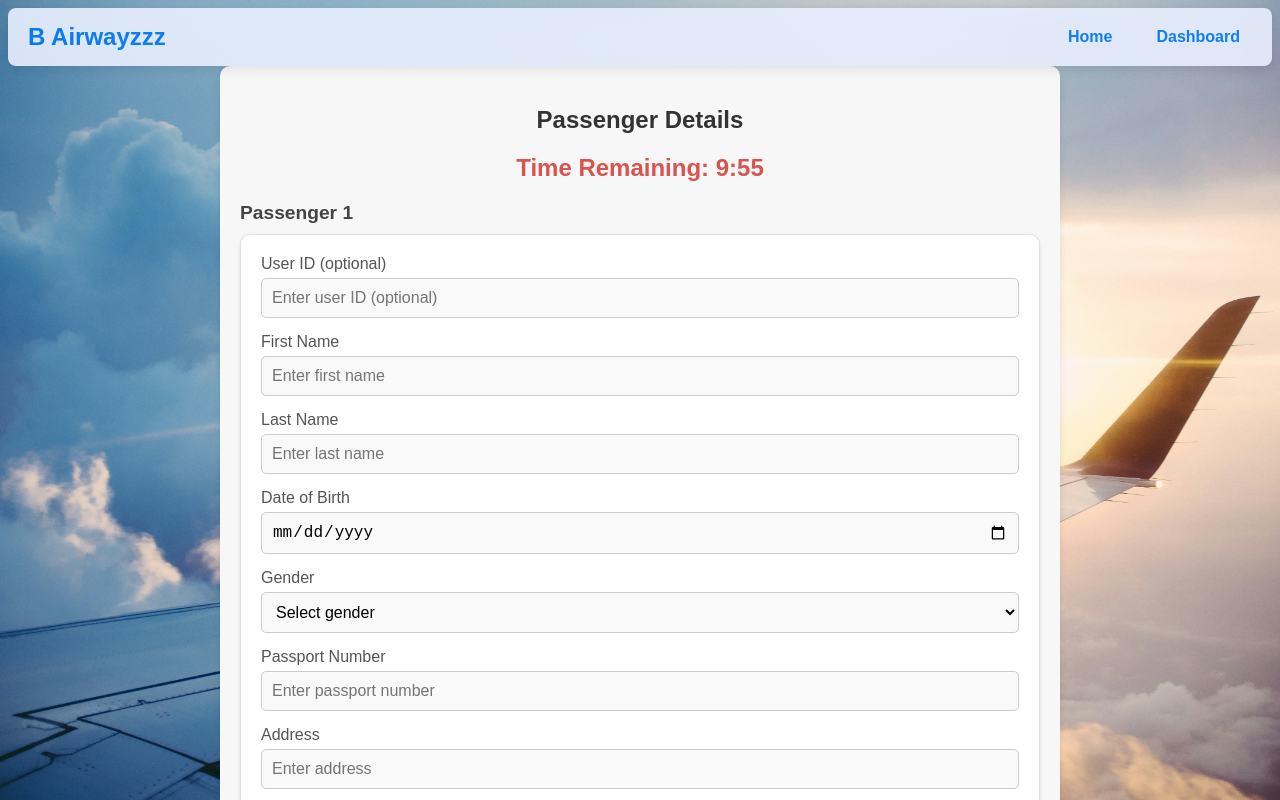
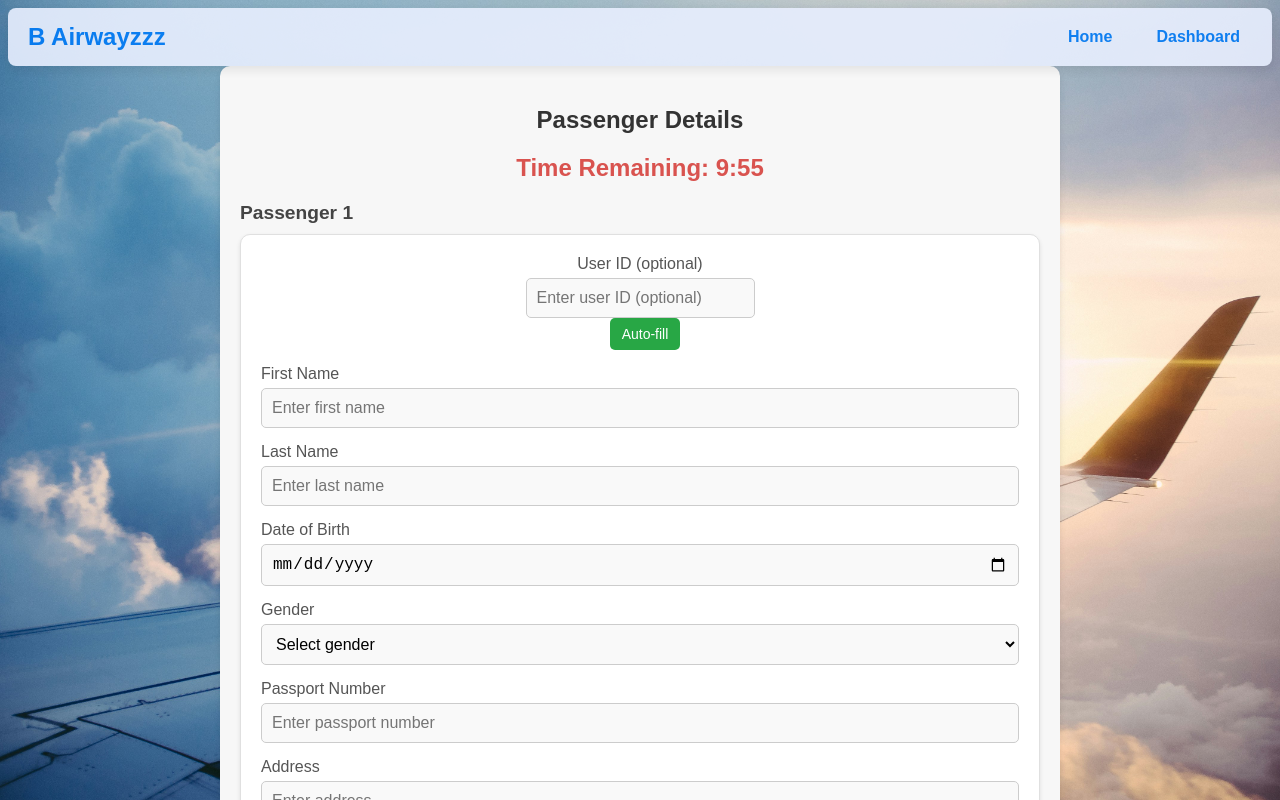
Before and after one commit to Shaveen12/Airline_frontend, an Angular app: page /passenger-details in a window 1280 px wide. Shown: the top 800 px of the page. Built offline with nearby package versions, Linux system fonts and the light colour scheme.

Commit message:
Added autofill for registered users

```diff
--- a/src/app/passenger-details/passenger-details.component.css
+++ b/src/app/passenger-details/passenger-details.component.css
@@ -82,6 +82,25 @@
     margin-bottom: 20px;
 }
 
+.user-id-group {
+  display: flex;
+  align-items: center;
+}
+
+.fetch-button {
+  margin-left: 10px;
+  padding: 8px 12px;
+  background-color: #28a745;
+  color: white;
+  border: none;
+  border-radius: 5px;
+  cursor: pointer;
+  font-size: 14px;
+}
+
+.fetch-button:hover {
+  background-color: #218838;
+}
 
   @media (max-width: 768px) {
     .passenger-details-container {
--- a/src/app/passenger-details/passenger-details.component.html
+++ b/src/app/passenger-details/passenger-details.component.html
@@ -12,9 +12,10 @@
         <h3>Passenger {{ i + 1 }}</h3>
 
         <div [formGroupName]="i" class="passenger-form">
-                <div class="form-group">
+          <div class="form-group user-id-group">
             <label for="user_id_{{ i }}">User ID (optional)</label>
             <input id="user_id_{{ i }}" formControlName="user_id" type="text" placeholder="Enter user ID (optional)">
+            <button type="button" class="fetch-button" (click)="fetchUserDetails(i)">Auto-fill</button>
           </div>
 
           <div class="form-group">
@@ -47,19 +48,16 @@
             <input id="passport_number_{{ i }}" formControlName="passport_number" type="text" placeholder="Enter passport number" required>
           </div>
 
-                <!-- New Address Field -->
           <div class="form-group">
             <label for="address_{{ i }}">Address</label>
             <input id="address_{{ i }}" formControlName="address" type="text" placeholder="Enter address" required>
           </div>
 
-                <!-- New State Field -->
           <div class="form-group">
             <label for="state_{{ i }}">State</label>
             <input id="state_{{ i }}" formControlName="state" type="text" placeholder="Enter state" required>
           </div>
 
-                <!-- New Country Field -->
           <div class="form-group">
             <label for="country_{{ i }}">Country</label>
             <input id="country_{{ i }}" formControlName="country" type="text" placeholder="Enter country" required>
--- a/src/app/passenger-details/passenger-details.component.ts
+++ b/src/app/passenger-details/passenger-details.component.ts
@@ -5,6 +5,7 @@ import { Router } from '@angular/router';
 import { CommonModule } from '@angular/common';
 import { Subscription, interval } from 'rxjs';
 import { take } from 'rxjs/operators';
+import { UserService } from '../user.service';
 
 @Component({
   selector: 'app-passenger-details',
@@ -25,6 +26,7 @@ export class PassengerDetailsComponent implements OnInit, OnDestroy {
   constructor(
     private fb: FormBuilder,
     private bookingService: BookingService,
+    private userService: UserService,
     private router: Router
   ) {
     this.passengerForm = this.fb.group({
@@ -108,6 +110,29 @@ export class PassengerDetailsComponent implements OnInit, OnDestroy {
     return `${minutes}:${remainingSeconds < 10 ? '0' : ''}${remainingSeconds}`;
   }
 
+  fetchUserDetails(index: number): void {
+    const userId = this.passengers.at(index).get('user_id')?.value;
+
+    if (userId) {
+      this.userService.getUserDetails(userId).subscribe(userDetails => {
+        if (userDetails) {
+          this.passengers.at(index).patchValue({
+            first_name: userDetails.first_name,
+            last_name: userDetails.last_name,
+            dob: userDetails.dob,
+            gender: userDetails.gender,
+            passport_number: userDetails.passport_number,
+            address: userDetails.address,
+            state: userDetails.state,
+            country: userDetails.country,
+          });
+        }
+      });
+    } else {
+      alert('Please enter a valid User ID.');
+    }
+  }
+
   async onSubmit() {
     if (this.passengerForm.valid) {
       const formValues = this.passengerForm.value;
--- a/src/app/user.service.ts
+++ b/src/app/user.service.ts
@@ -30,6 +30,10 @@ export class UserService {
     );
   }
 
+  getUserDetails(userId: string): Observable<any> {
+    return this.http.get<any>(`${this.apiUrl}/${userId}`);
+  }
+
   getUserBookings(userId: string): Observable<any[]> {
     return this.http.get<any[]>(`${this.apiUrl}/user-bookings/${userId}`);
   }
```
Lines whose indentation alone changed are shown as unchanged.
